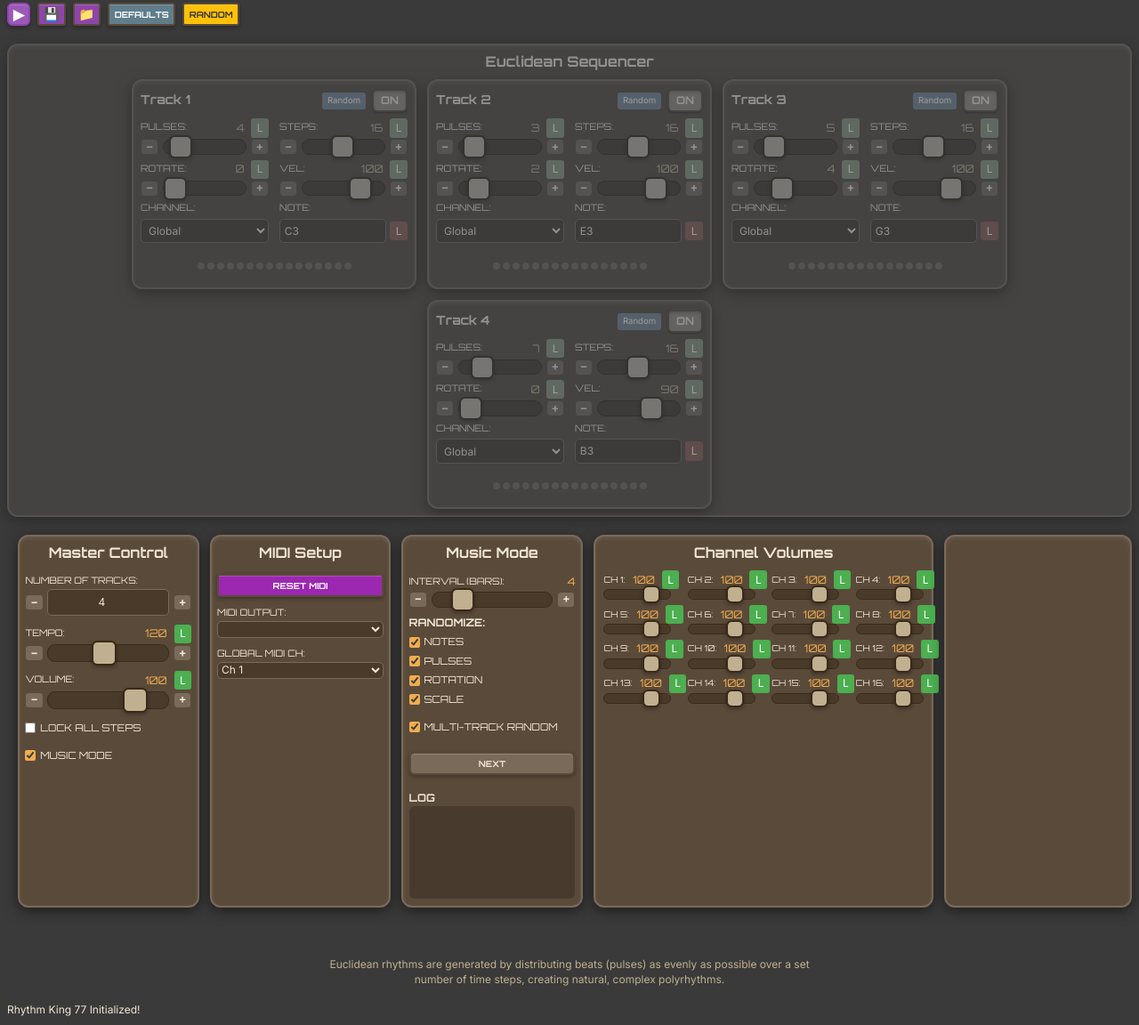
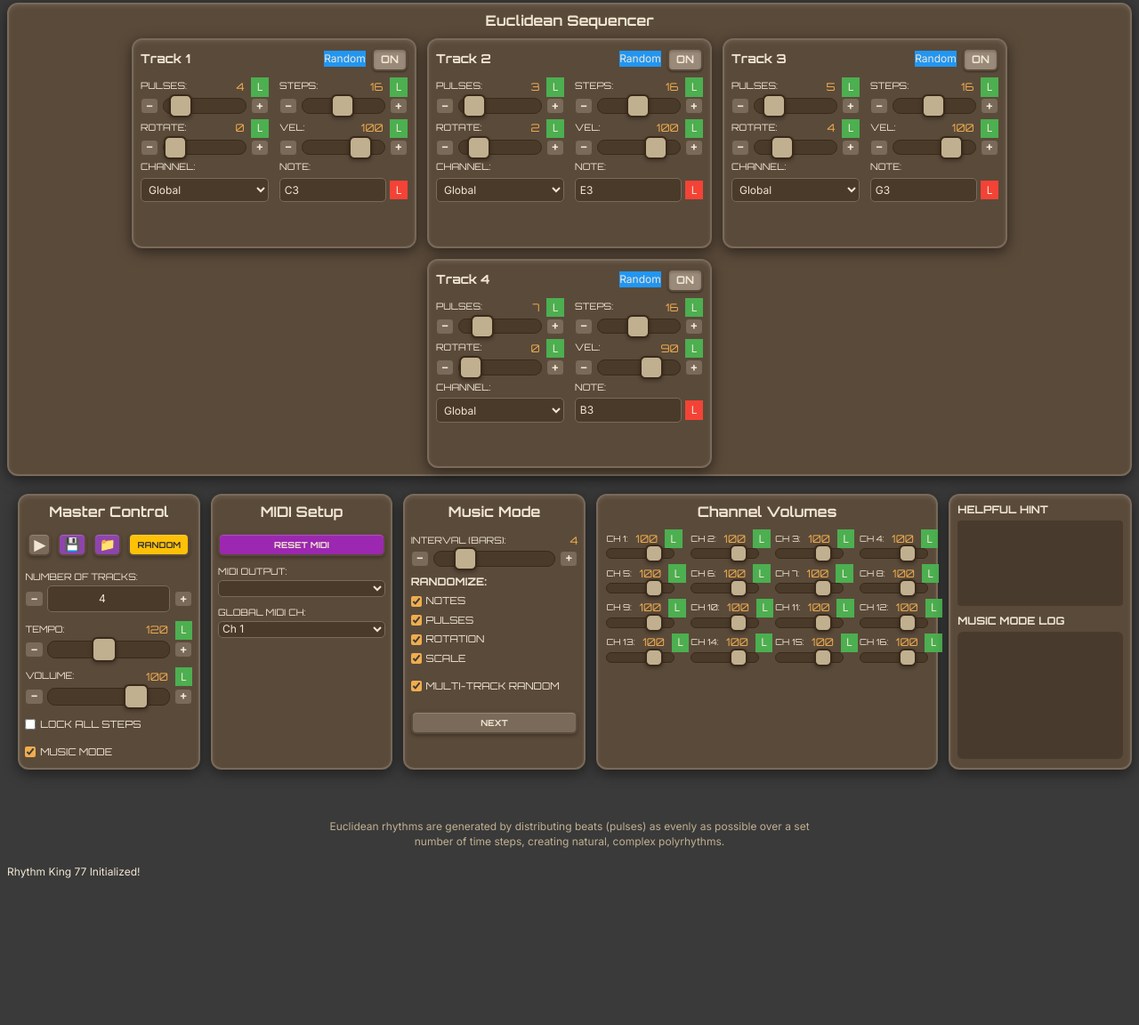
Before and after one commit to JeffWaltzer/websynth, a plain HTML site: page rhythm.html in a window 1280 px wide. Shown: the part 69-1221 px from the top of the page at 89% size. After the commit the page ends 1066 px from the top, so only its background shows below. Drawn offline with nearby package versions, Linux system fonts and the light colour scheme.

Commit message:
refactorings

```diff
--- a/rythm.html
+++ b/rhythm.html
@@ -27,10 +27,7 @@
             margin-bottom: 0.5rem;
             transition: opacity 0.4s ease-in-out, filter 0.4s ease-in-out, border-color 0.4s ease-in-out, box-shadow 0.4s ease-in-out;
         }
-        select.no-midi-error {
-            border-color: #ef4444 !important; /* Tailwind's red-500 */
-            box-shadow: 0 0 8px rgba(239, 68, 68, 0.4);
-        }
+
         .control-slider-container {
             display: flex;
             align-items: center;
@@ -136,38 +133,13 @@
             border-radius: 6px;
         }
 
-        #playStopButton.play-state {
-            background-color: #9b59b6; /* Purple */
-            color: white;
-            border-color: #8e44ad;
-        }
-        #playStopButton.play-state:hover {
-            background-color: #8e44ad;
-        }
-
-        #playStopButton.stop-state {
-            background-color: #e74c3c; /* Red */
-            color: white;
-            border-color: #c0392b;
-        }
-        #playStopButton.stop-state:hover {
-            background-color: #c0392b;
-        }
-
-        .learn-cc-button, .note-learn-button, .randomize-button, .default-settings-button, .master-randomize-button, .re-init-midi-button, .save-load-button {
-            color: white;
-            padding: 0.15rem 0.35rem;
-            font-size: 0.6rem;
-            border-radius: 3px;
-        }
         .learn-cc-button { background-color: #4CAF50; flex-shrink: 0; padding: 0.1rem 0.4rem; font-size: 0.75rem;}
         .note-learn-button { background-color: #f44336; padding: 0.1rem 0.4rem; font-size: 0.75rem;}
         .randomize-button { background-color: #2196F3; }
-        .default-settings-button { background-color: #607D8B; }
+
         .master-randomize-button { background-color: #FFC107; color: #333; }
         .re-init-midi-button { background-color: #9C27B0; }
         .save-load-button { background-color: #8E44AD; }
-        .learn-cc-button.learning, .note-learn-button.learning { background-color: #FF9800; }
 
         .pattern-display {
             display: flex;
@@ -176,19 +148,7 @@
             margin-top: 0.2rem;
             height: 24px;
         }
-        .pattern-step {
-            width: 8px;
-            height: 8px;
-            border-radius: 50%;
-            background-color: #7a6a5a;
-            margin: 0 1.5px;
-            transition: background-color 0.1s, transform 0.1s, box-shadow 0.1s;
-        }
-        .pattern-step.active { background-color: #f0ad4e; }
-        .pattern-step.current {
-            transform: scale(1.25);
-            box-shadow: 0 0 5px #f0ad4e;
-        }
+
         label {
             display: block;
             margin-bottom: 0.1rem;
@@ -268,17 +228,6 @@
             flex-grow: 1;
         }
 
-        #sequencerWrapperPanel.stopped {
-            opacity: 0.5;
-            filter: saturate(0.2);
-        }
-        #sequencerWrapperPanel.stopped .pattern-step.active,
-        #sequencerWrapperPanel.stopped .pattern-step.current {
-            background-color: #7a6a5a !important;
-            transform: scale(1) !important;
-            box-shadow: none !important;
-        }
-
         #sequencerTracksContainer > .synth-panel {
             margin-bottom: 0;
             flex: 0 1 320px;
@@ -301,13 +250,6 @@
         .note-input-group > input {
             flex-grow: 1;
         }
-        .disco-flash {
-            transition: background-color 0.05s ease-in-out !important;
-        }
-        .control-flash {
-            transition: background-color 0.1s ease-out;
-            background-color: #a1887f !important;
-        }
 
         /* Music Mode Styles */
         #musicModePanel {
@@ -328,7 +270,7 @@
             min-width: 0;
         }
         #musicModeLog {
-            height: 6.5rem;
+            height: 100%; /* Make log fill available space in its container */
             background-color: rgba(0,0,0,0.2);
             border-radius: 6px;
             padding: 0.25rem;
@@ -364,15 +306,13 @@
             font-size: 0.6rem;
         }
         #hintsPanel {
-            height: auto;
-            min-height: 10rem;
-            display: flex;
-            align-items: center;
-            justify-content: center;
-            color: #f0ad4e;
-            font-size: 0.8rem;
-            text-align: center;
-            padding: 1rem;
+            justify-content: flex-start;
+        }
+        #logSection {
+            display: none; /* Hidden by default */
+        }
+        body.music-mode-active #logSection {
+            display: flex; /* Shown only when music mode is active */
         }
         #bottom-panels-container > * {
             flex: 1;
@@ -390,13 +330,6 @@
     <!-- Main App Content -->
     <div id="mainContent" class="flex-grow">
         <div class="flex flex-col gap-3 main-container">
-            <div id="toolbar" class="flex flex-wrap items-center justify-start gap-2 mb-2">
-                <button id="playStopButton" class="push-button icon-button" title="Start or stop all sequences">&#x25B6;</button>
-                <button id="saveStateButton" class="push-button save-load-button icon-button" title="Save the current state of all tracks, tempo, and MIDI settings to your browser's local storage.">&#128190;</button>
-                <button id="loadStateButton" class="push-button save-load-button icon-button" title="Load the last saved state from your browser's local storage.">&#128193;</button>
-                <button id="defaultSettingsButton" class="push-button default-settings-button" title="Reset all tracks to a default starting pattern.">DEFAULTS</button>
-                <button id="masterRandomizeButton" class="push-button master-randomize-button" title="Randomize the parameters for all currently active tracks.">RANDOM</button>
-            </div>
             <div id="sequencerWrapperPanel" class="w-full synth-panel">
                 <h2 class="text-base font-semibold mb-2 text-center" style="font-family: 'Orbitron', sans-serif;">Euclidean Sequencer</h2>
                 <div id="sequencerTracksContainer">
@@ -407,6 +340,14 @@
                 <div class="hidden lg:block flex-grow"></div>
                 <div id="masterControlPanel" class="lg:w-1/4 synth-panel flex flex-col gap-2 master-control-panel">
                     <h2 class="text-base font-semibold mb-1 text-center" style="font-family: 'Orbitron', sans-serif;">Master Control</h2>
+
+                    <!-- TOOLBAR -->
+                    <div id="toolbar" class="flex flex-wrap items-center justify-center gap-2 mb-2">
+                        <button id="playStopButton" class="push-button icon-button" title="Start or stop all sequences">&#x25B6;</button>
+                        <button id="saveStateButton" class="push-button save-load-button icon-button" title="Save the current state of all tracks, tempo, and MIDI settings to your browser's local storage.">&#128190;</button>
+                        <button id="loadStateButton" class="push-button save-load-button icon-button" title="Load the last saved state from your browser's local storage.">&#128193;</button>
+                        <button id="masterRandomizeButton" class="push-button master-randomize-button" title="Randomize the parameters for all currently active tracks.">RANDOM</button>
+                    </div>
 
                     <div class="control-group">
                         <div><label for="numTracksInput">Number of Tracks:</label></div>
@@ -500,18 +441,23 @@
                     <div class="control-group mt-2">
                         <button id="musicModeNextButton" class="push-button w-full" title="Manually trigger the next generative step.">Next</button>
                     </div>
-                    <div class="control-group mt-2">
-                        <label class="font-bold text-xs uppercase" style="font-family: 'Orbitron', sans-serif;">Log</label>
-                        <div id="musicModeLog"></div>
-                    </div>
                 </div>
                 <div id="channelVolumesWrapper" class="synth-panel flex-grow">
                     <h2 class="text-base font-semibold mb-2 text-center" style="font-family: 'Orbitron', sans-serif;">Channel Volumes</h2>
                     <div id="channelVolumesContainer" class="grid grid-cols-4 sm:grid-cols-4 md:grid-cols-4 lg:grid-cols-4 gap-x-3 gap-y-1">
                     </div>
                 </div>
-                <div id="hintsPanel" class="synth-panel lg:w-1/4 hidden lg:flex">
-                    <div id="hintContent" class="m-auto"></div>
+                <div id="hintsPanel" class="synth-panel lg:w-1/4 hidden lg:flex flex-col p-2">
+                    <div class="control-group">
+                        <label class="font-bold text-xs uppercase mb-1" style="font-family: 'Orbitron', sans-serif;">Helpful Hint</label>
+                        <div id="hintContent" class="p-2 text-center text-xs h-24 bg-black bg-opacity-20 rounded flex items-center justify-center">
+                            <!-- Hint text goes here -->
+                        </div>
+                    </div>
+                    <div id="logSection" class="control-group mt-2 flex-grow flex flex-col">
+                        <label class="font-bold text-xs uppercase mb-1" style="font-family: 'Orbitron', sans-serif;">Music Mode Log</label>
+                        <div id="musicModeLog"></div>
+                    </div>
                 </div>
             </div>
         </div>
@@ -530,7 +476,6 @@
 <script>
     // --- DOM Elements ---
     const playStopButton = document.getElementById('playStopButton');
-    const defaultSettingsButton = document.getElementById('defaultSettingsButton');
     const masterRandomizeButton = document.getElementById('masterRandomizeButton');
     const saveStateButton = document.getElementById('saveStateButton');
     const loadStateButton = document.getElementById('loadStateButton');
@@ -539,10 +484,10 @@
     const lockStepsCheckbox = document.getElementById('lockStepsCheckbox');
     const bpmSlider = document.getElementById('bpmSlider');
     const bpmValue = document.getElementById('bpmValue');
-    const bpmSliderLearnCc = document.getElementById('bpmSliderLearnCc');
+    document.getElementById('bpmSliderLearnCc');
     const masterVolumeSlider = document.getElementById('masterVolumeSlider');
     const masterVolumeValue = document.getElementById('masterVolumeValue');
-    const masterVolumeLearnCc = document.getElementById('masterVolumeLearnCc');
+    document.getElementById('masterVolumeLearnCc');
     const midiOutSelect = document.getElementById('midiOutSelect');
     const midiChannelSelect = document.getElementById('midiChannelSelect');
     const sequencerWrapperPanel = document.getElementById('sequencerWrapperPanel');
@@ -551,8 +496,8 @@
     const userIdDisplay = document.getElementById('userIdDisplay');
     const statusBar = document.getElementById('statusBar');
     const statusBarContent = document.getElementById('statusBar-content');
-    const masterControlPanel = document.getElementById('masterControlPanel');
-    const channelVolumesWrapper = document.getElementById('channelVolumesWrapper');
+    document.getElementById('masterControlPanel');
+    document.getElementById('channelVolumesWrapper');
     // Music Mode Elements
     const musicModeToggle = document.getElementById('musicModeToggle');
     const randomIntervalSlider = document.getElementById('randomIntervalSlider');
@@ -590,9 +535,6 @@
     let autosaveTimeout = null;
     let allowAutosave = true;
     let logClearTimeout = null;
-    let messageInterval = null;
-
-
     // --- Harmony Engine ---
     const SCALES = {
         'Major': [0, 2, 4, 5, 7, 9, 11], 'Minor': [0, 2, 3, 5, 7, 8, 10],
@@ -752,7 +694,7 @@
 
         createChannelVolumeUI();
         sequencerTracksContainer.innerHTML = '';
-        musicModeLog.innerHTML = '';
+        if (musicModeLog) musicModeLog.innerHTML = '';
 
         transportLoops.forEach(l => l && l.dispose());
         transportLoops = [];
@@ -1064,10 +1006,14 @@
             flashControl(track.ui.noteInput);
             changes.push(`N: ${oldNote}→${newNote}`);
         }
-        if (shouldLog && changes.length > 0) {
-            logChange(`T${track.id + 1}: ${changes.join(', ')}`);
+
+        const changesString = changes.length > 0 ? `T${track.id + 1}: ${changes.join(', ')}` : null;
+
+        if (shouldLog && changesString) {
+            logChange(changesString);
         }
         updateTrackPattern(track);
+        return changesString;
     }
 
     function flashControl(element) {
@@ -1076,41 +1022,6 @@
             element.classList.remove('control-flash');
         }, 500);
     }
-
-    defaultSettingsButton.addEventListener('click', async () => {
-        allowAutosave = false;
-        try {
-            const defaults = {
-                bpm: 120,
-                tracks: [
-                    {p:4,s:16,r:0,n:"C3", v: 100, a: true, c: 'global'},
-                    {p:3,s:16,r:2,n:"E3", v: 100, a: true, c: 'global'},
-                    {p:5,s:16,r:4,n:"G3", v: 100, a: true, c: 'global'},
-                    {p:7,s:16,r:0,n:"B3", v: 90, a: true, c: 'global'}
-                ],
-                musicMode: {
-                    enabled: true,
-                    interval: 4,
-                    randomize: { note: true, pulses: true, rotation: true, scale: true },
-                    multiTrack: true
-                }
-            };
-            const defaultState = {
-                numTracks: defaults.tracks.length,
-                bpm: defaults.bpm,
-                tracks: defaults.tracks.map(d => ({
-                    pulses: d.p, steps: d.s, rotation: d.r, note: Tone.Frequency(d.n).toMidi(),
-                    velocity: d.v, active: d.a, channelOverride: d.c
-                })),
-                musicMode: defaults.musicMode
-            };
-            await applyState(defaultState, Tone.Transport.state === 'started');
-            showStatusMessage("Defaults loaded.");
-        } finally {
-            setTimeout(() => { allowAutosave = true; }, 100);
-        }
-    });
-
 
     lockStepsCheckbox.addEventListener('change', (e) => {
         stepsLocked = e.target.checked;
@@ -1374,15 +1285,16 @@
 
     function logChange(message) {
         if (logClearTimeout) clearTimeout(logClearTimeout);
+        if (!musicModeLog) return;
         const entry = document.createElement('div');
         entry.textContent = message;
         musicModeLog.prepend(entry);
-        while (musicModeLog.children.length > 6) {
+        while (musicModeLog.children.length > 10) {
             musicModeLog.removeChild(musicModeLog.lastChild);
         }
         logClearTimeout = setTimeout(() => {
-            musicModeLog.innerHTML = '';
-        }, 5000);
+            if(musicModeLog) musicModeLog.innerHTML = '';
+        }, 8000);
     }
 
     function triggerGenerativeStep() {
@@ -1401,11 +1313,24 @@
         };
 
         if (multiTrackRandomToggle.checked) {
+            // For multi-track, we log only if the scale wasn't changed, to avoid double-logging.
             if (!randomizeScale) {
-                logChange("Multi-track randomize");
+                let allChanges = [];
+                activeTracks.forEach(track => {
+                    const changes = randomizeTrackParameters(track, options, false); // Log is handled here, so pass false
+                    if (changes) {
+                        allChanges.push(changes);
+                    }
+                });
+                if (allChanges.length > 0) {
+                    logChange(`Multi-Rand: ${allChanges.join(' | ')}`);
+                }
+            } else {
+                // If scale was changed, the scale change itself is the log entry. Just randomize tracks.
+                activeTracks.forEach(track => randomizeTrackParameters(track, options, false));
             }
-            activeTracks.forEach(track => randomizeTrackParameters(track, options, false));
         } else {
+            // For single track, the internal logging is fine.
             const trackToRandomize = activeTracks[Math.floor(Math.random() * activeTracks.length)];
             randomizeTrackParameters(trackToRandomize, options, true);
         }
@@ -1553,8 +1478,37 @@
             await applyState(JSON.parse(savedStateJSON), false);
         } else {
             setHarmoniousRandomizationScale(); // Set an initial scale
-            await applyState({}, false);
-            await defaultSettingsButton.click();
+            // Manually apply default state on first load since button is removed
+            allowAutosave = false;
+            try {
+                const defaults = {
+                    bpm: 120,
+                    tracks: [
+                        {p:4,s:16,r:0,n:"C3", v: 100, a: true, c: 'global'},
+                        {p:3,s:16,r:2,n:"E3", v: 100, a: true, c: 'global'},
+                        {p:5,s:16,r:4,n:"G3", v: 100, a: true, c: 'global'},
+                        {p:7,s:16,r:0,n:"B3", v: 90, a: true, c: 'global'}
+                    ],
+                    musicMode: {
+                        enabled: true,
+                        interval: 4,
+                        randomize: { note: true, pulses: true, rotation: true, scale: true },
+                        multiTrack: true
+                    }
+                };
+                const defaultState = {
+                    numTracks: defaults.tracks.length,
+                    bpm: defaults.bpm,
+                    tracks: defaults.tracks.map(d => ({
+                        pulses: d.p, steps: d.s, rotation: d.r, note: Tone.Frequency(d.n).toMidi(),
+                        velocity: d.v, active: d.a, channelOverride: d.c
+                    })),
+                    musicMode: defaults.musicMode
+                };
+                await applyState(defaultState, Tone.Transport.state === 'started');
+            } finally {
+                setTimeout(() => { allowAutosave = true; }, 100);
+            }
         }
 
         await setupMIDI();
```
Also changed, not shown: index.html (+5 -4 lines), synth.html (line endings or trailing spaces).
